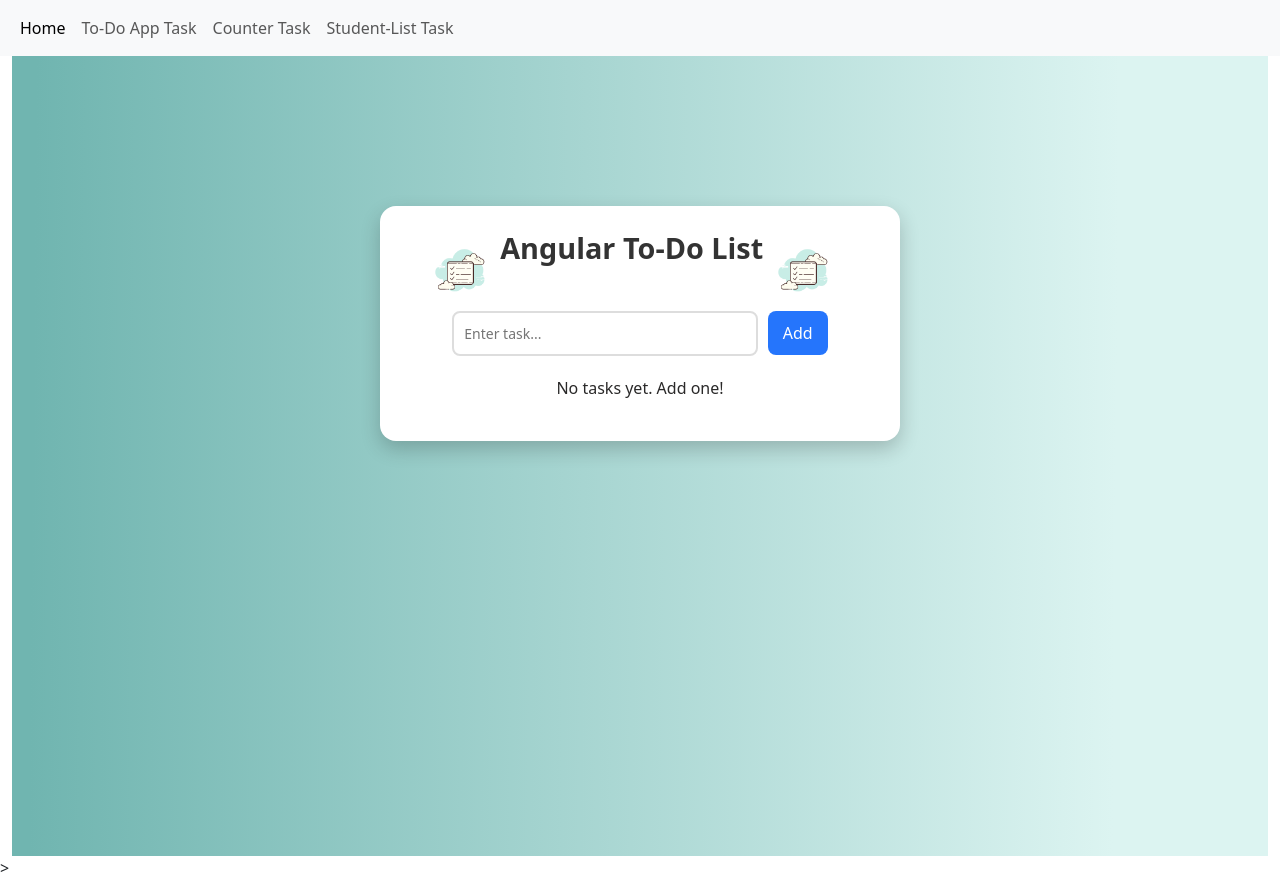
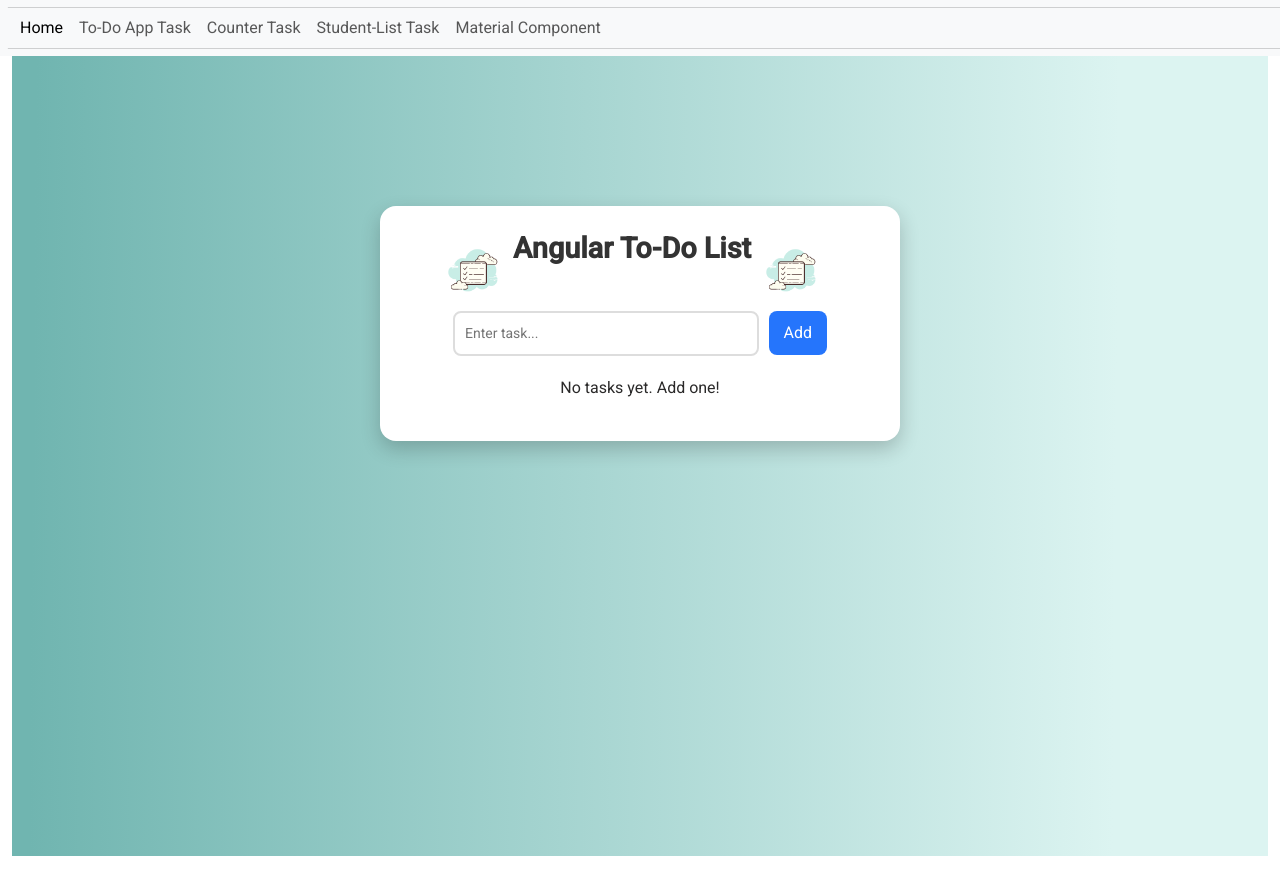
Before and after one commit to rutu-jadhav1/all_miniTask, an Angular app: page /todo in a window 1280 px wide. After the commit the page ends 856 px from the top, so only its background shows below. Built offline with nearby package versions, Linux system fonts and the light colour scheme.

Commit message:
material-component

```diff
--- a/angular.json
+++ b/angular.json
@@ -22,6 +22,7 @@
               }
             ],
             "styles": [
+              "src/custom-theme.scss",
               "node_modules/bootstrap/dist/css/bootstrap.min.css",
               "src/styles.css"
             ],
--- a/package.json
+++ b/package.json
@@ -21,10 +21,12 @@
   },
   "private": true,
   "dependencies": {
+    "@angular/cdk": "^20.2.2",
     "@angular/common": "^20.0.0",
     "@angular/compiler": "^20.0.0",
     "@angular/core": "^20.0.0",
     "@angular/forms": "^20.0.0",
+    "@angular/material": "^20.2.2",
     "@angular/platform-browser": "^20.0.0",
     "@angular/platform-server": "^20.0.0",
     "@angular/router": "^20.0.0",
--- a/src/app/app.html
+++ b/src/app/app.html
@@ -1 +1 @@
-<router-outlet></router-outlet>>
+<router-outlet></router-outlet>
--- a/src/app/app.routes.ts
+++ b/src/app/app.routes.ts
@@ -3,6 +3,7 @@ import { TodoAppComponent } from './component/todo-app-component/todo-app-compon
 import { CounterComponent } from './component/counter-component/counter-component';
 import { NavbarComponent } from './component/navbar-component/navbar-component';
 import { StudentListComponent } from './component/student-list-component/student-list-component';
+import { MaterialComponent } from './component/material-component/material-component';
 
 export const routes: Routes = [
 
@@ -26,6 +27,10 @@ export const routes: Routes = [
                     {
                         path: 'studentList',
                         component: StudentListComponent
+                    },
+                    {
+                        path: 'materialComponent',
+                        component: MaterialComponent
                     }
                 ]
     }
--- /dev/null
+++ b/src/app/component/material-component/material-component.css
@@ -0,0 +1,9 @@
+.example-card {
+  max-width: 400px;
+  margin-bottom: 8px;
+}
+
+.example-header-image {
+  background-image: url('https://material.angular.dev/assets/img/examples/shiba1.jpg');
+  background-size: cover;
+}
--- /dev/null
+++ b/src/app/component/material-component/material-component.html
@@ -0,0 +1,36 @@
+<mat-card class="example-card" appearance="outlined">
+  <mat-card-header>
+    <div mat-card-avatar class="example-header-image"></div>
+    <mat-card-title>Shiba Inu</mat-card-title>
+    <mat-card-subtitle>Dog Breed</mat-card-subtitle>
+  </mat-card-header>
+  <img mat-card-image src="https://material.angular.dev/assets/img/examples/shiba2.jpg" alt="Photo of a Shiba Inu">
+  <mat-card-content>
+    <p>
+      The Shiba Inu is the smallest of the six original and distinct spitz breeds of dog from Japan.
+      A small, agile dog that copes very well with mountainous terrain, the Shiba Inu was originally
+      bred for hunting.
+    </p>
+  </mat-card-content>
+  <mat-card-actions>
+    <button matButton>LIKE</button>
+    <button matButton>SHARE</button>
+  </mat-card-actions>
+</mat-card>
+
+<hr/>
+
+<mat-card class="example-card" appearance="outlined">
+  <mat-card-header>
+    <mat-card-title-group>
+      <mat-card-title>Shiba Inu</mat-card-title>
+      <mat-card-subtitle>Medium</mat-card-subtitle>
+      <img mat-card-md-image src="https://material.angular.dev/assets/img/examples/shiba2.jpg"  alt="Image of a Shiba Inu">
+    </mat-card-title-group>
+  </mat-card-header>
+  <mat-card-content>
+    {{longText}}
+  </mat-card-content>
+</mat-card>
+<hr/>
+<hr/>
--- /dev/null
+++ b/src/app/component/material-component/material-component.ts
@@ -0,0 +1,17 @@
+import { Component } from '@angular/core';
+import { MatButtonModule } from '@angular/material/button';
+import { MatCardModule } from '@angular/material/card';
+
+@Component({
+  selector: 'app-material-component',
+  imports: [MatCardModule,MatButtonModule],
+  templateUrl: './material-component.html',
+  styleUrl: './material-component.css'
+})
+export class MaterialComponent {
+
+  longText = `The Shiba Inu is the smallest of the six original and distinct spitz breeds of dog
+  from Japan. A small, agile dog that copes very well with mountainous terrain, the Shiba Inu was
+  originally bred for hunting.`;
+
+}
--- a/src/app/component/navbar-component/navbar-component.css
+++ b/src/app/component/navbar-component/navbar-component.css
@@ -0,0 +1,3 @@
+.bg{
+    box-shadow: 8px 0 1px black;
+}
--- a/src/app/component/navbar-component/navbar-component.html
+++ b/src/app/component/navbar-component/navbar-component.html
@@ -1,5 +1,5 @@
-<nav class="navbar navbar-expand-lg bg-body-tertiary">
-  <div class="container-fluid">
+<nav class="navbar navbar-expand-lg bg-body-tertiary ">
+  <div class="container-fluid bg">
 
     <div class="collapse navbar-collapse" id="navbarSupportedContent">
       <ul class="navbar-nav me-auto mb-2 mb-lg-0">
@@ -15,6 +15,9 @@
         <li class="nav-item">
           <a class="nav-link" routerLink="studentList">Student-List Task</a>
         </li>
+        <li class="nav-item">
+          <a class="nav-link" routerLink="materialComponent">Material Component</a>
+        </li>
 
 
       </ul>
--- /dev/null
+++ b/src/custom-theme.scss
@@ -0,0 +1,35 @@
+
+// Include theming for Angular Material with `mat.theme()`.
+// This Sass mixin will define CSS variables that are used for styling Angular Material
+// components according to the Material 3 design spec.
+// Learn more about theming and how to use it for your application's
+// custom components at https://material.angular.dev/guide/theming
+@use '@angular/material' as mat;
+
+html {
+  @include mat.theme((
+    color: (
+      primary: mat.$azure-palette,
+      tertiary: mat.$blue-palette,
+    ),
+    typography: Roboto,
+    density: 0,
+  ));
+}
+
+body {
+  // Default the application to a light color theme. This can be changed to
+  // `dark` to enable the dark color theme, or to `light dark` to defer to the
+  // user's system settings.
+  color-scheme: light;
+
+  // Set a default background, font and text colors for the application using
+  // Angular Material's system-level CSS variables. Learn more about these
+  // variables at https://material.angular.dev/guide/system-variables
+  background-color: var(--mat-sys-surface);
+  color: var(--mat-sys-on-surface);
+  font: var(--mat-sys-body-medium);
+
+  // Reset the user agent margin.
+  margin: 0;
+}
--- a/src/index.html
+++ b/src/index.html
@@ -6,6 +6,8 @@
   <base href="/">
   <meta name="viewport" content="width=device-width, initial-scale=1">
   <link rel="icon" type="image/x-icon" href="favicon.ico">
+  <link href="https://fonts.googleapis.com/css2?family=Roboto:wght@300;400;500&display=swap" rel="stylesheet">
+  <link href="https://fonts.googleapis.com/icon?family=Material+Icons" rel="stylesheet">
 </head>
 <body>
   <app-root></app-root>
--- a/src/styles.css
+++ b/src/styles.css
@@ -1 +1,4 @@
 /* You can add global styles to this file, and also import other style files */
+
+html, body { height: 100%; }
+body { margin: 0; font-family: Roboto, "Helvetica Neue", sans-serif; }
```
Also changed, not shown: 2 other files (tests, documents, lock files or other folders).
